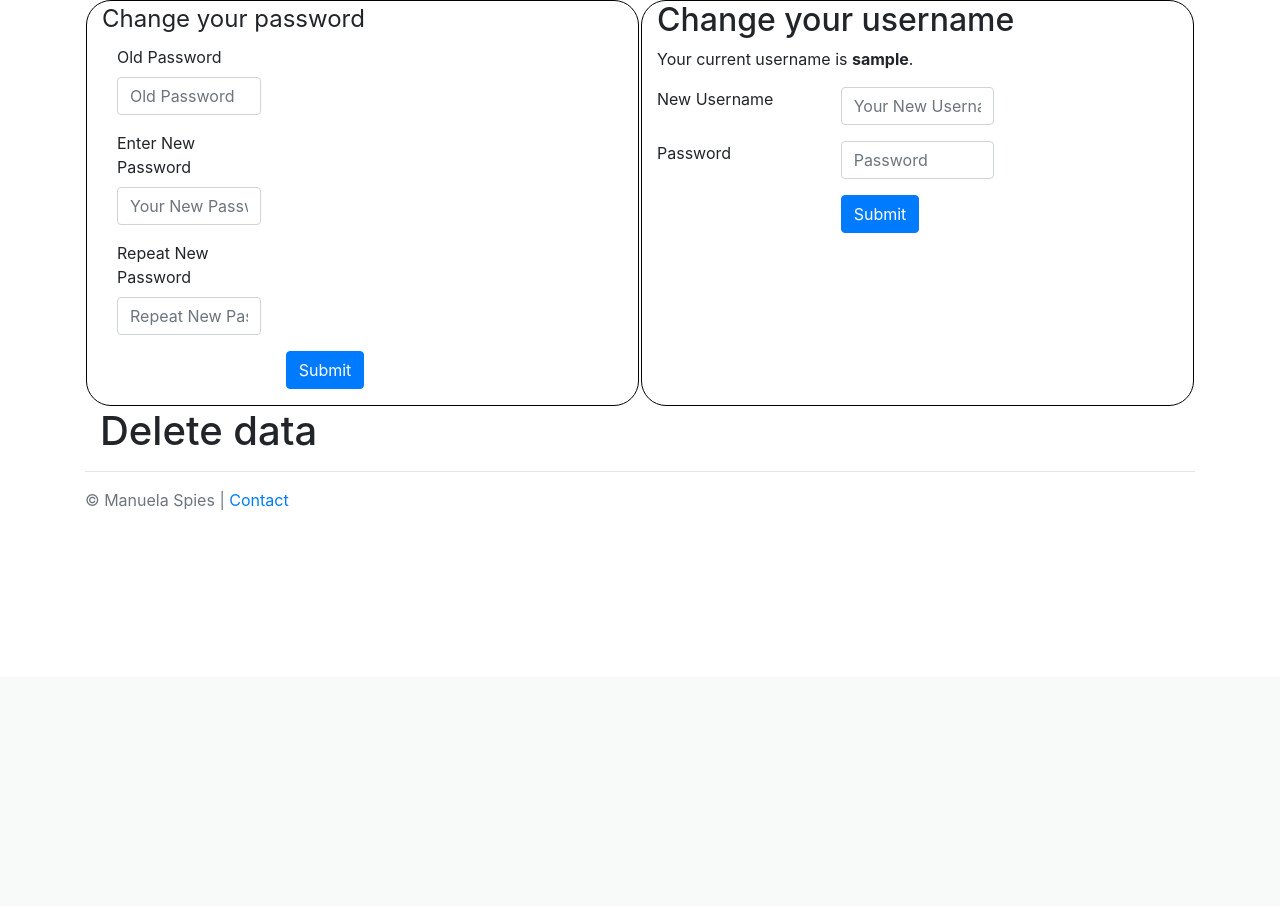
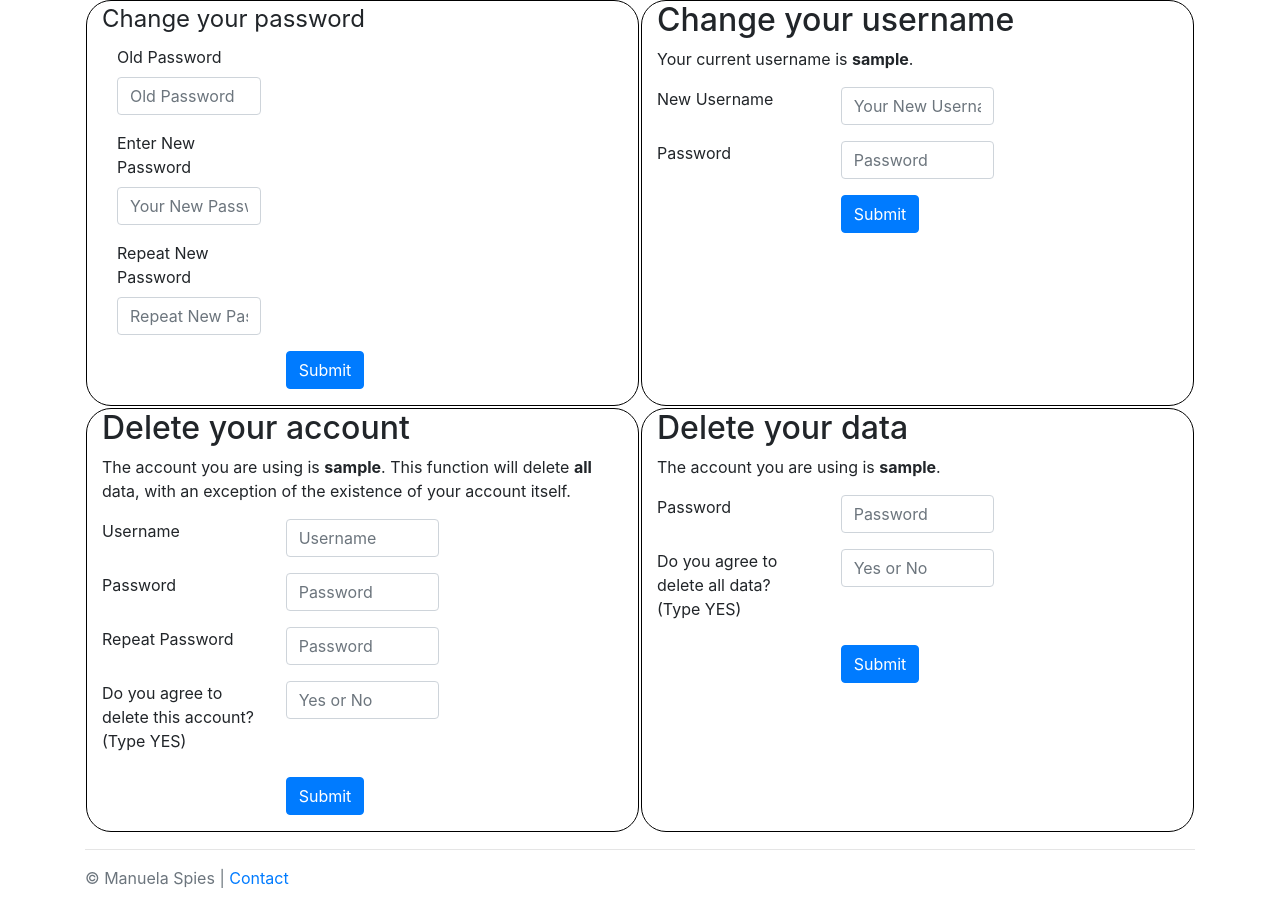
Before and after one commit to ManuelaSpies/NCEA-Calculator, a Flask app: page /settings in a window 1280 px wide. Shown: the part 123-1029 px from the top of the page. Before the commit the page ends 633 px from the top, so only its background shows below. Run offline with Flask 2, Linux system fonts and the light colour scheme; the visitor is signed in with stand-in values (Sample User, id 1); some libraries are stand-ins or nearby versions.

Commit message:
Multiple new features (username change, delete account & data)

```diff
--- a/app.py
+++ b/app.py
@@ -482,7 +482,6 @@ def login():
 @app.route('/logout')
 def logout():
     login_check()
-
     print("Status: User logged out.")
     # print(list(session.keys()))
     [session.pop(key) for key in list(session.keys())]
@@ -561,5 +560,97 @@ def change_password():
     return settings_page(success, "success")
 
 
+@app.route('/delete-account', methods=['GET', 'POST'])
+def delete_user_account():
+    # Check if the user agrees to delete the account
+    security = request.form['security'].lower().replace(" ", "")
+    if security != 'yes':
+        print("ACTION ABORTED: User did not agree.")
+        return settings_page(agreement, "warning")
+
+    # Username check
+    username = request.form['username']
+    if username != session['username']:
+        print("ACTION ABORTED: User did not input username correctly.")
+        return settings_page(incorrect_input, "warning")
+
+    # Password check 1
+    password1 = request.form['password1']
+    pw_check1 = check_password(password1, session)
+    if pw_check1[0] is False:
+        print("ACTION ABORTED: User did not input password (input one) correctly.")
+        return render_template("login.html", message=pw_check1[1], colour=pw_check1[2])
+
+    # Password check 2
+    password2 = request.form['password2']
+    pw_check2 = check_password(password2, session)
+    if pw_check2[0] is False:
+        print("ACTION ABORTED: User did not input password (input two) correctly.")
+        return render_template("login.html", message=pw_check2[1], colour=pw_check2[2])
+
+    # Deleting the account process
+    user_id = session['user_id']
+
+    # Deleting data from standard table
+    con = create_connection(DATABASE_NAME)
+    cur = con.cursor()
+    cur.execute(delete_account_standard, (user_id,))
+    con.commit()
+    con.close()
+
+    # Deleting data from result table
+    con = create_connection(DATABASE_NAME)
+    cur = con.cursor()
+    cur.execute(delete_account_result, (user_id,))
+    con.commit()
+    con.close()
+
+    # Deleting data from user table
+    con = create_connection(DATABASE_NAME)
+    cur = con.cursor()
+    cur.execute(delete_account_user, (user_id,))
+    con.commit()
+    con.close()
+
+    print("STATUS: Deleted user {} (ID: {}). Logged out.".format(username, user_id))
+    return redirect('/logout')
+
+
+@app.route('/delete-data', methods=['GET', 'POST'])
+def delete_user_data():
+    # Check if the user agrees to delete all data
+    security = request.form['security2'].lower().replace(" ", "")
+    if security != 'yes':
+        print("ACTION ABORTED: User did not agree.")
+        return settings_page(agreement, "warning")
+
+    # Password check 1
+    password1 = request.form['pw_data']
+    pw_check1 = check_password(password1, session)
+    if pw_check1[0] is False:
+        print("ACTION ABORTED: User did not input password (input one) correctly.")
+        return render_template("login.html", message=pw_check1[1], colour=pw_check1[2])
+
+    # Deleting the account process
+    user_id = session['user_id']
+
+    # Deleting data from standard table
+    con = create_connection(DATABASE_NAME)
+    cur = con.cursor()
+    cur.execute(delete_account_standard, (user_id,))
+    con.commit()
+    con.close()
+
+    # Deleting data from result table
+    con = create_connection(DATABASE_NAME)
+    cur = con.cursor()
+    cur.execute(delete_account_result, (user_id,))
+    con.commit()
+    con.close()
+
+    print("STATUS: All data of {} (ID: {}) was deleted.".format(session['username'], session['user_id']))
+    return settings_page(success, 'success')
+
+
 if __name__ == "__main__":
     app.run(host='0.0.0.0')
--- a/import_data.py
+++ b/import_data.py
@@ -116,5 +116,10 @@ create_user = """INSERT INTO user(user_id, username, password)
 find_user = """SELECT user_id, username, password
                 FROM user
                 WHERE username = ?;"""
-setting_change_password = """UPDATE user SET password = ? WHERE user_Id = ?;"""
+
+setting_change_password = """UPDATE user SET password = ? WHERE user_id = ?;"""
 setting_change_username = """UPDATE user SET username = ? WHERE user_id = ?;"""
+
+delete_account_result = """DELETE FROM result WHERE result_user = ?;"""
+delete_account_standard = """DELETE FROM standard WHERE standard_user = ?;"""
+delete_account_user = """DELETE FROM user WHERE user_id = ?;"""
--- a/import_messages.py
+++ b/import_messages.py
@@ -9,6 +9,8 @@ incorrect_input = "Your username or password is incorrect. Please try again."
 password_match = "Your passwords did not match. Please try again."
 username_exists = "This username is taken. Try another one."
 
+agreement = "Please agree if you want to use this function."
+
 # Data entering
 data_missing = "You currently have no related data entered for that action. Enter that first. Here's the right page." \
                "If the problem persists, contact the server operator or try to enter the data you intended to use/edit."
--- a/templates/settings.html
+++ b/templates/settings.html
@@ -55,7 +55,6 @@
                     </div>
                 </fieldset>
             </form>
-
             <form class="col form-horizontal custom-box" method="post" action="/change-username"
                   title="Change username function" aria-label="Use this option to change your username.">
                 <fieldset>
@@ -95,14 +94,103 @@
                 </fieldset>
             </form>
         </div>
-        <div>
+        <div class="row">
+            <form class="col form-horizontal custom-box" method="post" action="/delete-account"
+                  title="Delete your account function" aria-label="Use this option to delete your account.">
+                <fieldset>
+                    <h2>Delete your account</h2>
 
+                    <p>The account you are using is <strong>{{ user[1] }}</strong>.
+                        This function will delete <strong>all</strong> data, with an exception of the
+                        existence of your account itself.</p>
+
+                    <!-- Username -->
+                    <div class="form-group row">
+                      <label class="col-md-4 control-label" for="username" id="label-username"
+                             aria-label="To avoid mistakes, enter your username to use this function.">Username</label>
+                      <div class="col-md-4">
+                        <input id="username" name="username" type="text" placeholder="Username"
+                               class="form-control input-md" required="" aria-labelledby="label-username">
+                      </div>
+                    </div>
+
+                    <!-- Password input-->
+                    <div class="form-group row">
+                      <label class="col-md-4 control-label" for="password1" id="label-password1"
+                      aria-label="Enter your password to check if it's really you.">Password</label>
+                      <div class="col-md-4">
+                        <input id="password1" name="password1" type="password" placeholder="Password"
+                               class="form-control input-md" required="" aria-labelledby="label-password1">
+                      </div>
+                    </div>
+
+                    <!-- Password input 2 -->
+                    <div class="form-group row">
+                      <label class="col-md-4 control-label" for="password2" id="label-password2"
+                      aria-label="Enter your password again to check if it's really you.">Repeat Password</label>
+                      <div class="col-md-4">
+                        <input id="password2" name="password2" type="password" placeholder="Password"
+                               class="form-control input-md" required="" aria-labelledby="label-password2">
+                      </div>
+                    </div>
+
+                    <!-- Security check -->
+                    <div class="form-group row">
+                      <label class="col-md-4 control-label" for="password" id="label-security"
+                      aria-label="Type YES (Y-E-S) to continue.">Do you agree to delete this account? (Type YES)</label>
+                      <div class="col-md-4">
+                        <input id="security" name="security" type="text" placeholder="Yes or No"
+                               class="form-control input-md" required="" aria-labelledby="label-security">
+                      </div>
+                    </div>
+
+                    <!-- Submit button -->
+                    <div class="form-group row">
+                        <div class="offset-4 col-8">
+                            <button name="submit" type="submit" class="btn btn-primary"
+                            aria-label="Press this button to submit the form and delete your account.">Submit</button>
+                        </div>
+                    </div>
+                </fieldset>
+            </form>
+            <form class="col form-horizontal custom-box" method="post" action="/delete-data"
+                  title="Delete your stored data function" aria-label="Use this option to delete all data (standards & achievements) from your account.">
+                <fieldset>
+                    <h2>Delete your data</h2>
+
+                    <p>The account you are using is <strong>{{ user[1] }}</strong>.</p>
+
+                    <!-- Password input-->
+                    <div class="form-group row">
+                      <label class="col-md-4 control-label" for="pw_data" id="label-pw_data"
+                      aria-label="Enter your password to check if it's really you.">Password</label>
+                      <div class="col-md-4">
+                        <input id="pw_data" name="pw_data" type="password" placeholder="Password"
+                               class="form-control input-md" required="" aria-labelledby="label-pw_data">
+                      </div>
+                    </div>
+
+                    <!-- Security check -->
+                    <div class="form-group row">
+                      <label class="col-md-4 control-label" for="security2" id="label-security2"
+                      aria-label="Type YES (Y-E-S) to continue.">Do you agree to delete all data? (Type YES)</label>
+                      <div class="col-md-4">
+                        <input id="security2" name="security2" type="text" placeholder="Yes or No"
+                               class="form-control input-md" required="" aria-labelledby="label-security2">
+                      </div>
+                    </div>
+
+                    <!-- Submit button -->
+                    <div class="form-group row">
+                        <div class="offset-4 col-8">
+                            <button name="submit" type="submit" class="btn btn-primary"
+                            aria-label="Press this button to submit the form and delete all data from your account.">Submit</button>
+                        </div>
+                    </div>
+                </fieldset>
+            </form>
         </div>
-        <div>
-            <h1>Delete data</h1>
-            <!-- Delete account data -> reset account -->
-            <!-- Delete account & all data -->
-        </div>
+            <!-- Reset account -->
     </div>
 {% endblock %}
 {% block footer %}
```
